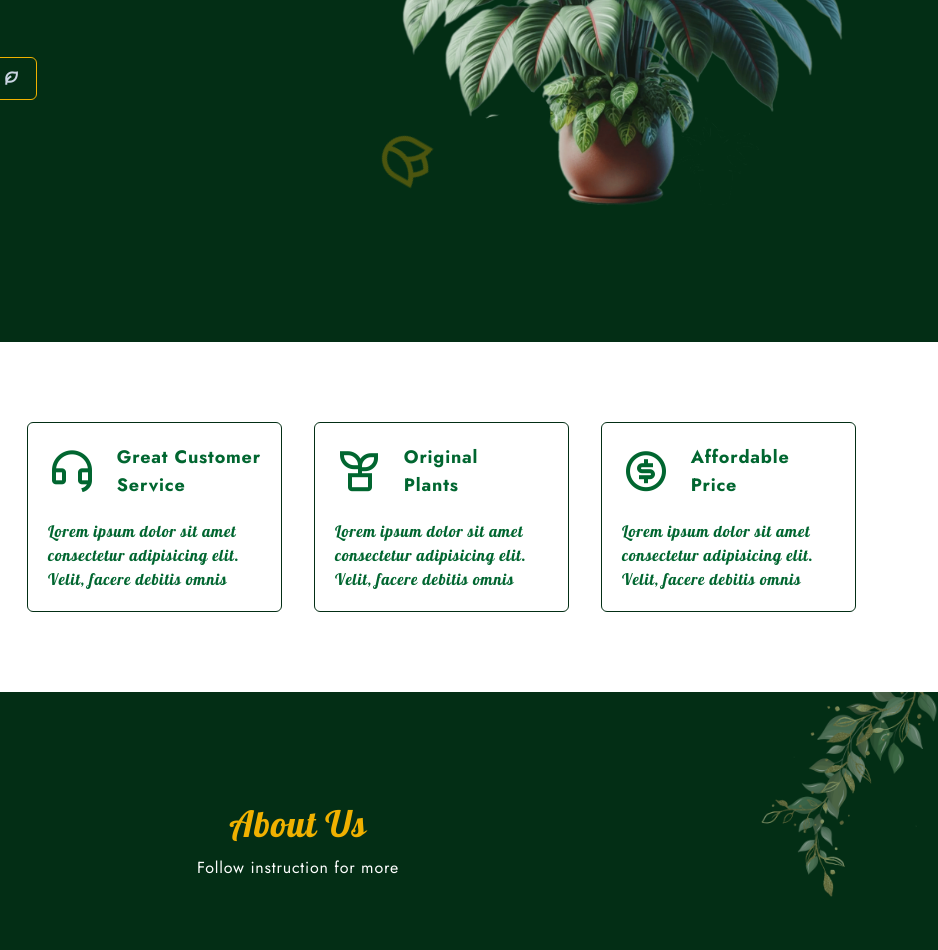
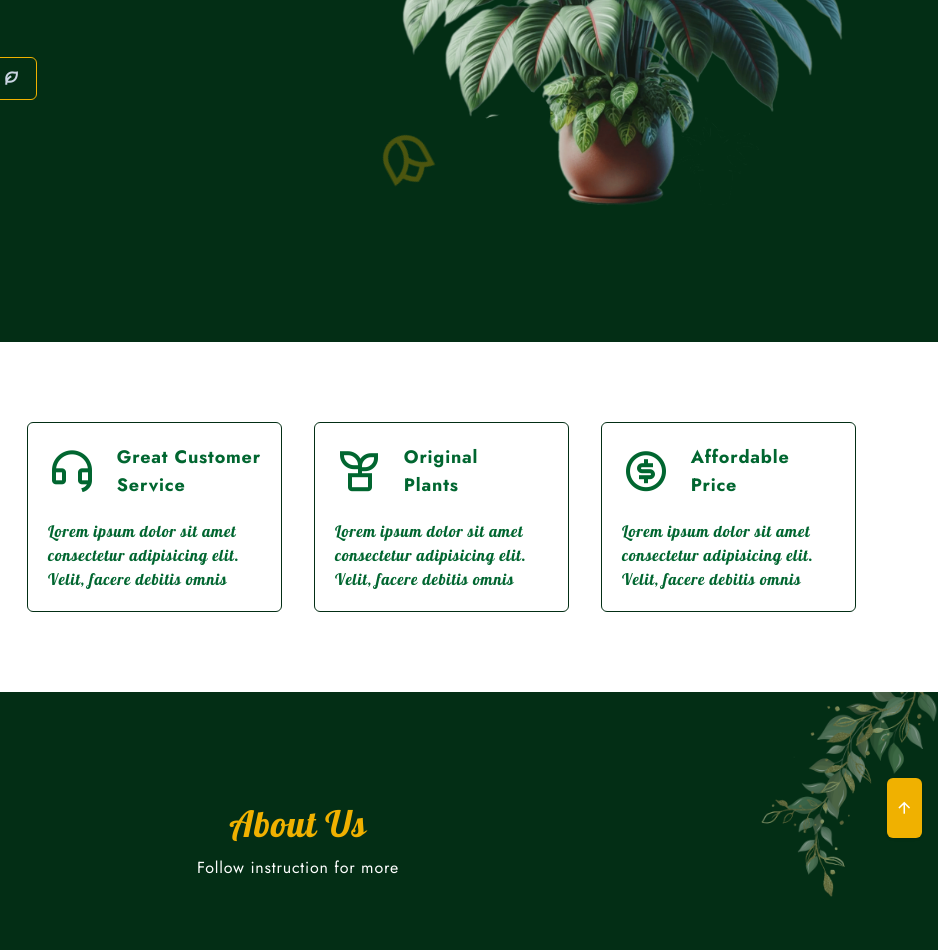
Before and after one commit to aristideminganodji-coder/training-pg-final-project, a website: page index.html in a window 1280 px wide. Shown: the part 362-1312 px from the top of the page, 342-1280 px from the left. Drawn offline with nearby package versions, Linux system fonts and the light colour scheme.

Commit message:
fin de l'implementation du scroll Up

```diff
--- a/index.html
+++ b/index.html
@@ -63,6 +63,7 @@
         </nav>
     </header>
 
+    <!--~~~~~~~~~~~~~~~ Main ~~~~~~~~~~~~~~~-->
     <main>
         <!--~~~~~~~~~~~~~~~ Home ~~~~~~~~~~~~~~~-->
         <section id="home">
@@ -541,7 +542,9 @@
     </footer>
 
     <!--~~~~~~~~~~~~~~~ Scroll Up ~~~~~~~~~~~~~~~-->
-
+    <div class="fixed right-4 -bottom-1/2 bg-yellow-500 px-3 py-1 md:px-2 md:py-4 rounded-md z-50 shadow-sm hover:-translate-y-1 duration-300 cursor-pointer" id="scroll-up">
+        <i class="ri-arrow-up-line text-lg"></i>
+    </div>
     <!--~~~~~~~~~~~~~~~ Swiper JS ~~~~~~~~~~~~~~~-->
     <script src="https://cdn.jsdelivr.net/npm/swiper@12/swiper-bundle.min.js"></script>
 
--- a/input.css
+++ b/input.css
@@ -3,6 +3,11 @@
 
 @config "./tailwind.config.js";
 @import "tailwindcss";
+
+/* Scroll Up */
+html {
+    @apply overflow-x-hidden scroll-smooth;
+}
 
 body {
     @apply bg-green-950 text-white font-Jost tracking-wider;
--- a/main.js
+++ b/main.js
@@ -15,10 +15,35 @@ navLink.forEach(link => {
     });
 });
 
+
 /*~~~~~~~~~~~~~~~ SHOW SCROLL UP ~~~~~~~~~~~~~~~*/
+const scrollUp = () =>{
+  const scrollUpBtn = document.getElementById("scroll-up");
+
+  if (this.scrollY >= 250){
+    scrollUpBtn.classList.remove("-bottom-1/2");
+    scrollUpBtn.classList.add("bottom-4");
+  }else {
+    scrollUpBtn.classList.add("-bottom-1/2");
+    scrollUpBtn.classList.remove("bottom-4");
+  }
+}
+
+window.addEventListener("scroll",scrollUp);
 
 
 /*~~~~~~~~~~~~~~~ CHANGE BACKGROUND HEADER ~~~~~~~~~~~~~~~*/
+const scrollHeader = () =>{
+  const header = document.getElementById("navbar");
+
+  if (this.scrollY >= 50){
+    header.classList.add("border-b","border-yellow-500");
+  }else {
+    header.classList.remove("border-b","border-yellow-500");
+  }
+}
+
+window.addEventListener("scroll",scrollHeader);
 
 
 /*~~~~~~~~~~~~~~~ SWIPER ~~~~~~~~~~~~~~~*/
```
Also changed, not shown: output.css.
